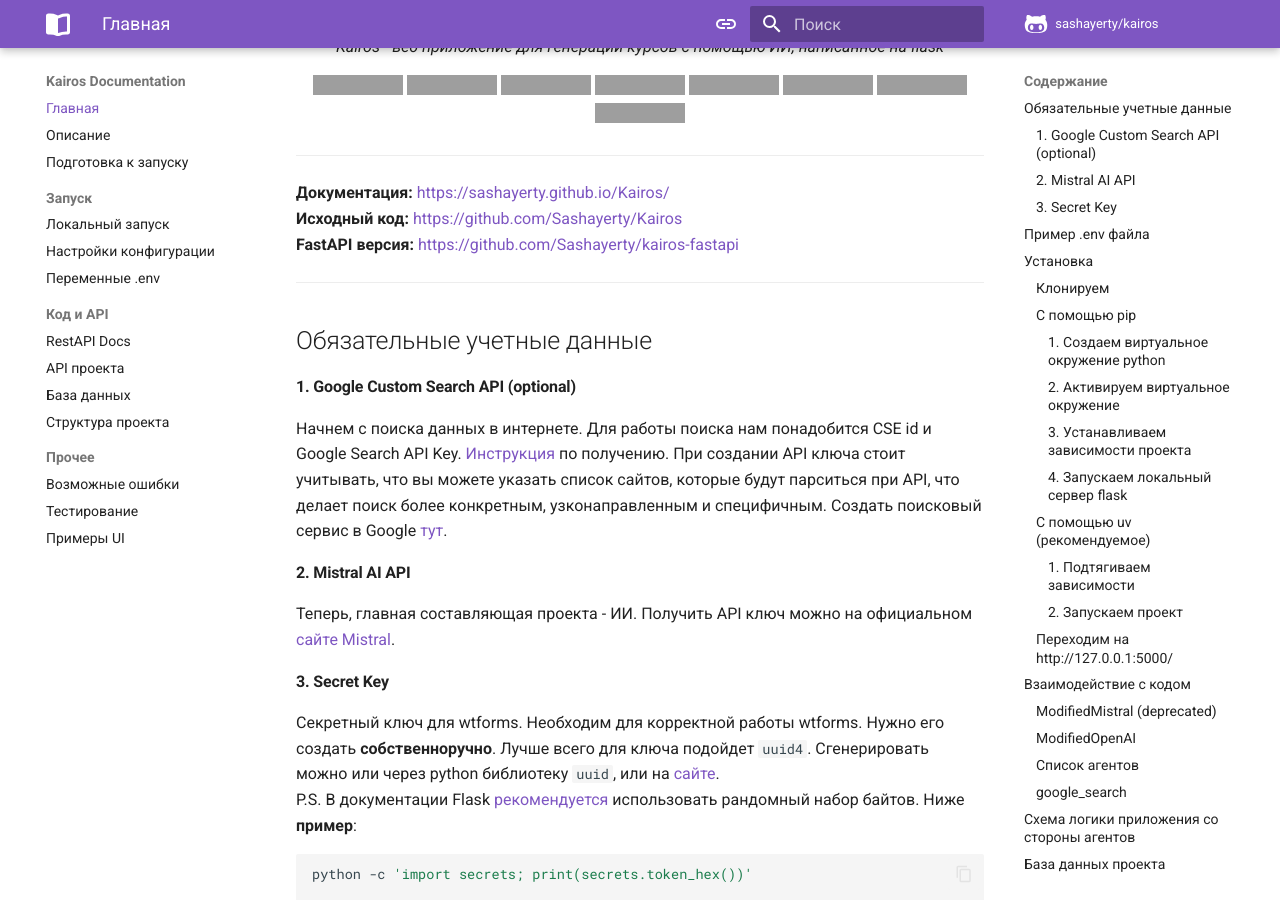
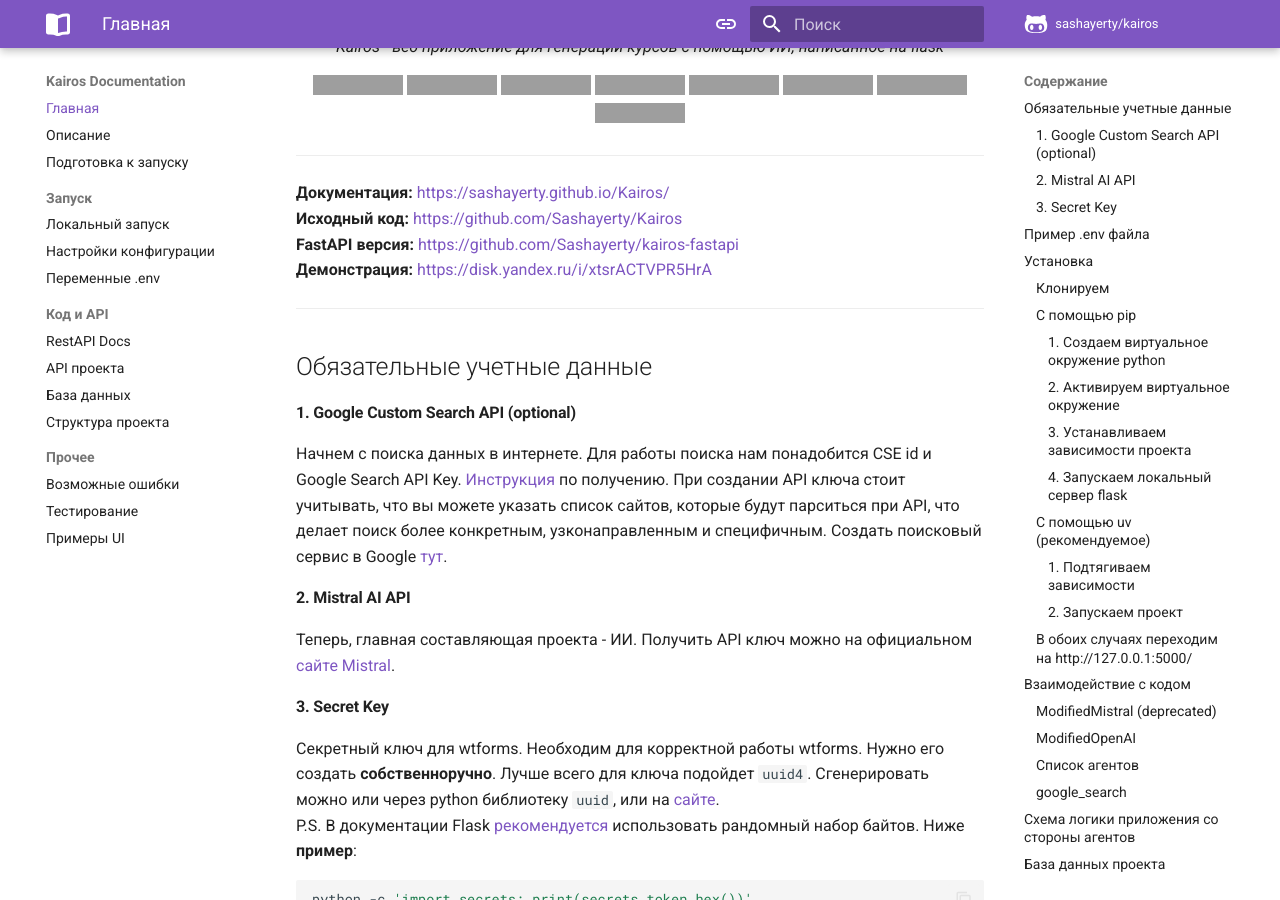
Before and after one commit to Sashayerty/kairos, an MkDocs documentation site: the page built from docs/README.md, in a window 1280 px wide and 900 px high, scrolled down 445 px, cut to the strip 0-900 px from the top of the window. Built offline with MkDocs 1.6.1 and Material for MkDocs 9.7.7, drawn with Linux system fonts in a browser that asks for light colours; emoji names are drawn with the system emoji font; comment, search, counter and statistics services are not loaded; some of the changed text lies outside the part shown; grey boxes are pictures that could not be loaded.

Commit message:
Обновлены ссылки в README, изменена логика вывода JSON в routes.py, уточнены инструкции в документации

````diff
--- a/docs/README.md
+++ b/docs/README.md
@@ -35,6 +35,7 @@
 **Документация:** [https://sashayerty.github.io/Kairos/](https://sashayerty.github.io/Kairos/)
 **Исходный код:** [https://github.com/Sashayerty/Kairos](https://github.com/Sashayerty/Kairos)
 **FastAPI версия:** [https://github.com/Sashayerty/kairos-fastapi](https://github.com/Sashayerty/kairos-fastapi)
+**Демонстрация:** [https://disk.yandex.ru/i/xtsrACTVPR5HrA](https://disk.yandex.ru/i/xtsrACTVPR5HrA)
 
 ---
 
@@ -131,7 +132,7 @@
 uv run run.py
 ```
 
-### Переходим на [http://127.0.0.1:5000/](http://127.0.0.1:5000/)
+### В обоих случаях переходим на [http://127.0.0.1:5000/](http://127.0.0.1:5000/)
 
 ## Взаимодействие с кодом
 
````
Also changed, not shown: README.md (+1 -0 lines), 1 other file.
